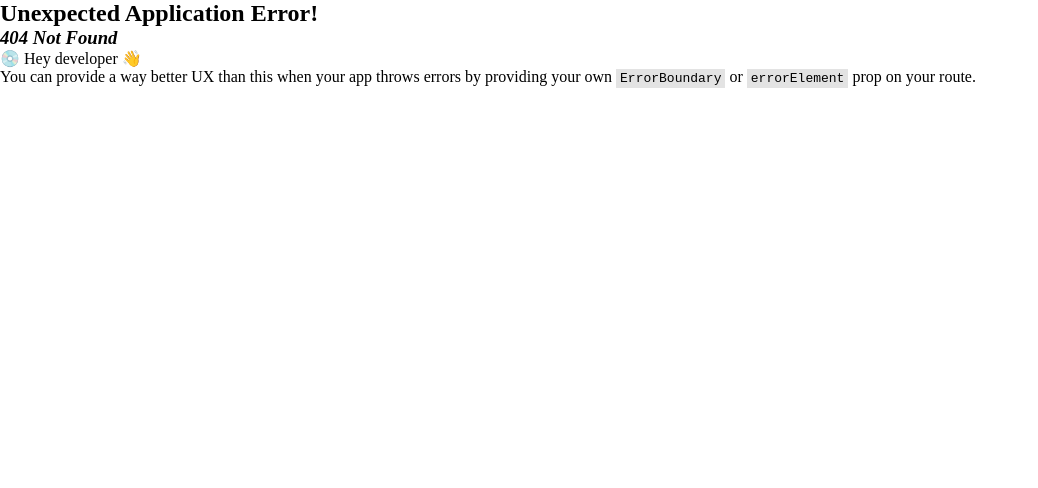
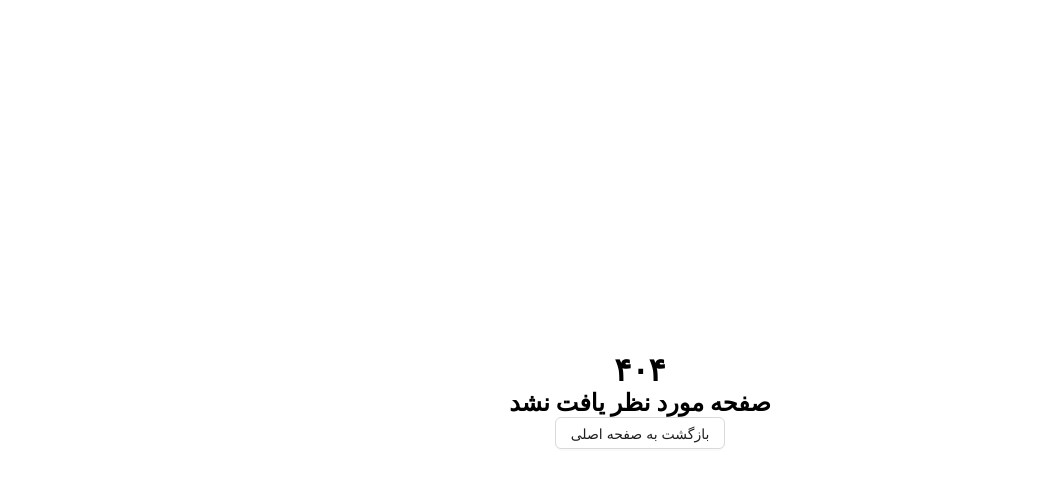
Before and after one commit to Ali-Oliaee/real-estate, a React (Create React App) app: page / in a window 1280 px wide. Before the commit this address had no page. Shown: the top 488 px of the page, without its empty margins (0-1038 px from the left). Built offline with nearby package versions, Linux system fonts and the light colour scheme.

Commit message:
add 404 page

```diff
--- a/src/pages/index.js
+++ b/src/pages/index.js
@@ -4,3 +4,4 @@ export { default as ProfilePage } from "./profile"
 export { default as UsersPage } from "./users"
 export { default as CommitsPage } from "./commits"
 export { default as AddStatePage } from "./add-state"
+export { default as NotFoundPage } from "./not-found"
--- /dev/null
+++ b/src/pages/not-found/index.jsx
@@ -0,0 +1,20 @@
+import { Button } from "antd"
+import React from "react"
+import { Link } from "react-router-dom"
+import "./styles.scss"
+
+const NotFoundPage = () => {
+  const isAuth = localStorage.getItem("APi_key")
+
+  return (
+    <div className="not-found-page">
+      <h1>۴۰۴</h1>
+      <h2>صفحه مورد نظر یافت نشد</h2>
+      <Button>
+        <Link to={isAuth ? "/" : "/login"}>بازگشت به صفحه اصلی</Link>
+      </Button>
+    </div>
+  )
+}
+
+export default NotFoundPage
--- /dev/null
+++ b/src/pages/not-found/styles.scss
@@ -0,0 +1,7 @@
+.not-found-page {
+  display: flex;
+  flex-direction: column;
+  align-items: center;
+  justify-content: center;
+  min-height: 100vh;
+}
--- a/src/routes/auth.js
+++ b/src/routes/auth.js
@@ -5,6 +5,7 @@ import {
   StatesPage,
   CommitsPage,
   AddStatePage,
+  NotFoundPage,
 } from "../pages"
 
 const authRouter = createBrowserRouter([
@@ -28,6 +29,10 @@ const authRouter = createBrowserRouter([
     path: "/add-state",
     element: <AddStatePage />,
   },
+  {
+    path: "*",
+    element: <NotFoundPage />,
+  },
 ])
 
 export default authRouter
--- a/src/routes/guest.js
+++ b/src/routes/guest.js
@@ -6,6 +6,10 @@ const guestRouter = createBrowserRouter([
     path: "/login",
     element: <LoginPage />,
   },
+  {
+    path: "*",
+    element: <LoginPage />,
+  },
 ])
 
 export default guestRouter
```
